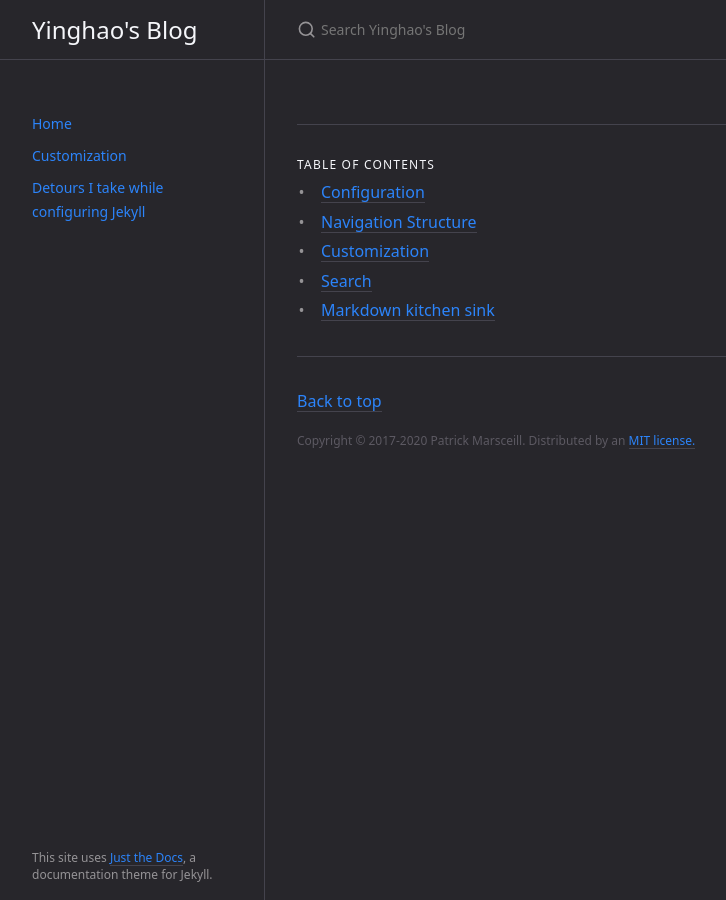
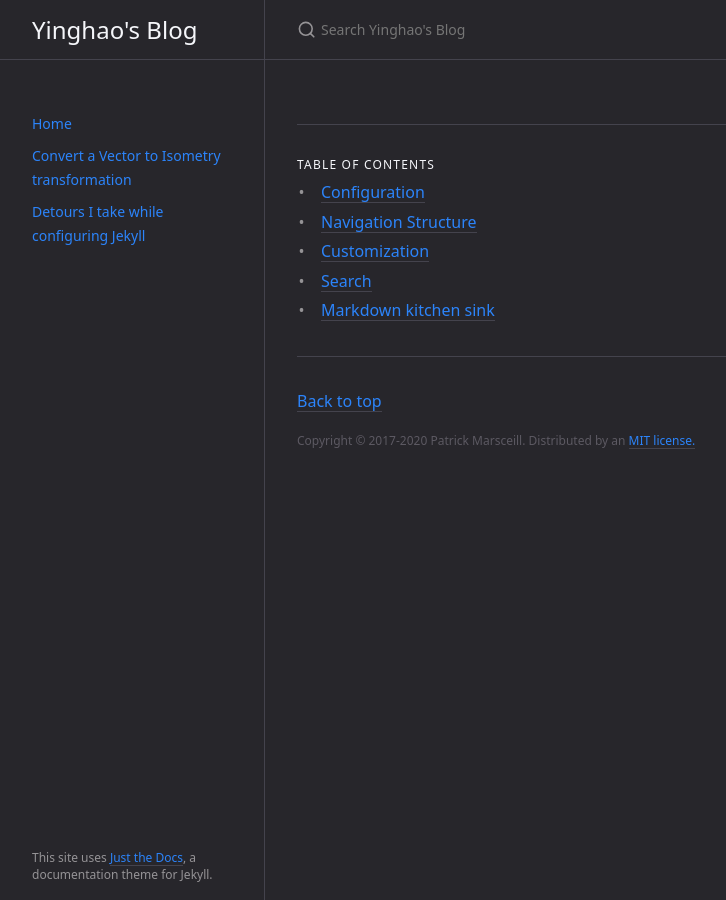
Before and after one commit to gywhitel/gywhitel.github.io, a Jekyll site: the page built from docs/configuration/hide.md, in a window 1280 px wide. Shown: the whole page, without its empty margins (107-833 px from the left). Built offline with Jekyll 4.4.1, drawn with Linux system fonts in a browser that asks for light colours.

Commit message:
modify title

```diff
--- a/docs/vector_to_pose.md
+++ b/docs/2021-05-26-vector_to_pose.md
@@ -1,6 +1,6 @@
 ---
 layout: default
-title: Customization
+title: Convert a Vector to Isometry transformation
 data: last_modified_date
 ---
 # 方向向量转换为位姿
```
Also changed, not shown: docs/configuration/hide.md (renamed from docs/configuration/index.md).
